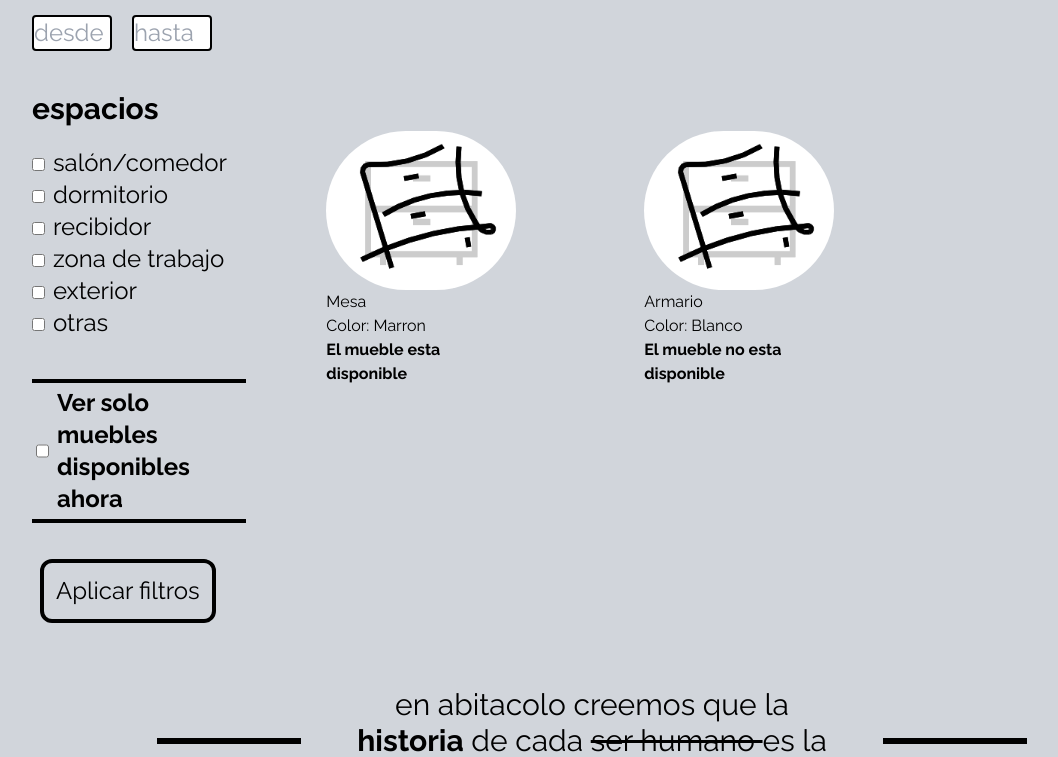
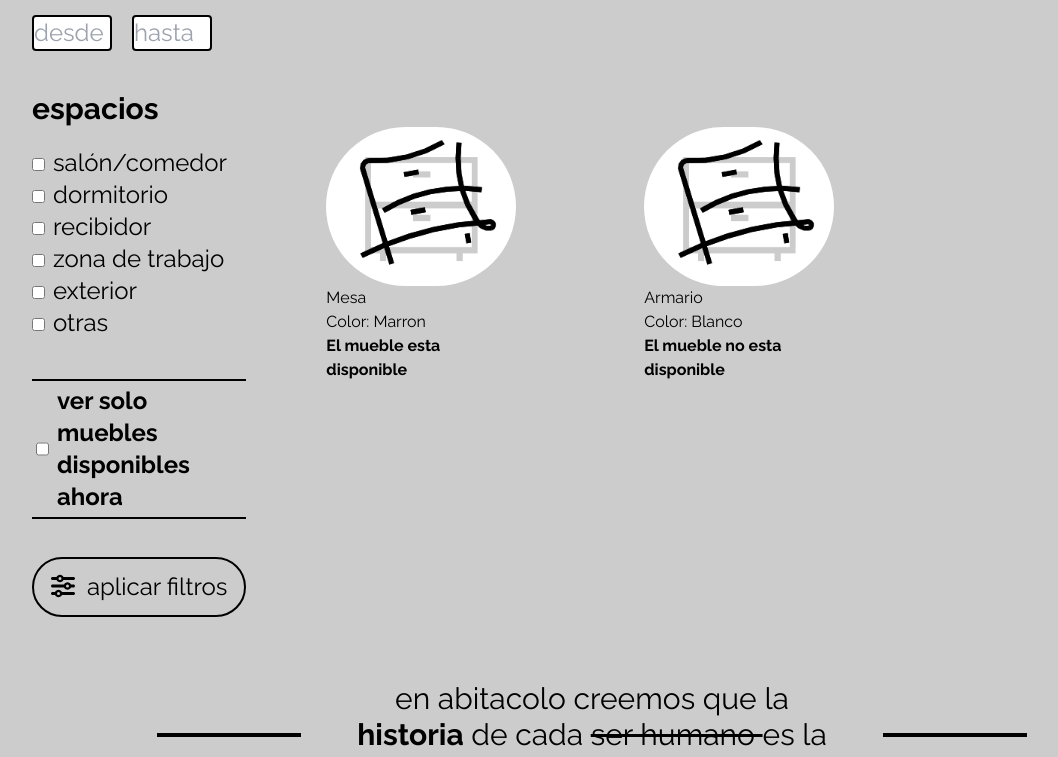
Before and after one commit to 4GeeksAcademy/abitacolo-front-, a React (Vite) app: page / in a window 1280 px wide. Shown: the part 2013-2770 px from the top of the page, without its empty margins (48-1106 px from the left). Built offline with nearby package versions, Linux system fonts and the light colour scheme.

Commit message:
mejoras modo oscuro

```diff
--- a/src/components/Filters.jsx
+++ b/src/components/Filters.jsx
@@ -1,4 +1,4 @@
-import { faSortDown } from "@fortawesome/free-solid-svg-icons";
+import { faSliders, faSortDown } from "@fortawesome/free-solid-svg-icons";
 import { FontAwesomeIcon } from "@fortawesome/react-fontawesome";
 import React from "react";
 
@@ -177,20 +177,21 @@ const Filters = () => {
           </div>
 
           {/* Ver disponibilidad */}
-          <div className="inline-block border-y-4 border-solid border-black mt-10 p-1 ">
+          <div className="inline-block border-y-2 border-solid dark:border-abitacoloGray border-black mt-10 p-1 ">
             <div className="flex justify-center">
               <input type="checkbox" id="disponibilidad"></input>
               <label className="ml-2">
-                <strong>Ver solo muebles</strong> <br />
+                <strong>ver solo muebles</strong> <br />
                 <strong> disponibles ahora </strong>
               </label>
             </div>
           </div>
 
           {/* Boton aplicar filtros */}
-          <div className="button mt-5">
-            <button className="p-3 border-4 border-solid border-black rounded-xl mt-4 ml-2 hover:bg-gray-200">
-              <i className="fa-solid fa-filter"></i>Aplicar filtros
+          <div className="grid mt-5">
+            <button className="p-3 border-2 dark:text-white dark:bg-grayShadow border-solid border-black dark:border-white rounded-full mt-4">
+              <FontAwesomeIcon icon={faSliders} />
+              <span className="ms-3">aplicar filtros</span>
             </button>
           </div>
         </div>
--- a/src/components/FooterBody.jsx
+++ b/src/components/FooterBody.jsx
@@ -11,8 +11,7 @@ import {
 
 const FooterBody = () => {
   return (
-    <div className="px-5 lg:px-20 py-10 max-lg:hidden dark:bg-prueba-color">
-
+    <div className="px-5 lg:px-20 py-10 max-lg:hidden dark:bg-darkGrayShadow dark:text-abitacoloGray">
       <div className="flex justify-between border-b-4 border-black">
         <img src={abitacolo} alt="Abitacolo" />
         <p className="place-self-end text-2xl">MADRID</p>
--- a/src/components/FooterHome.jsx
+++ b/src/components/FooterHome.jsx
@@ -4,7 +4,7 @@ const FooterHome = () => {
   return (
     <div className="flex justify-center my-16 gap-14 dark:bg-prueba-color ">
       <div className=" grid place-items-center  max-md:hidden">
-        <div className="bg-black h-1.5  w-36"></div>
+        <div className="bg-black dark:bg-grayShadow h-1  w-36"></div>
       </div>
       <div>
         <p className="text-3xl text-center">
@@ -16,7 +16,7 @@ const FooterHome = () => {
         </p>
       </div>
       <div className="grid place-items-center max-md:hidden">
-        <div className="bg-black h-1.5  w-36"></div>
+        <div className="bg-black dark:bg-grayShadow h-1  w-36"></div>
       </div>
     </div>
   );
--- a/src/components/NavBar.jsx
+++ b/src/components/NavBar.jsx
@@ -12,9 +12,9 @@ import Markdown from "react-markdown";
 const Navbar = () => {
   const [t, i18n] = useTranslation("global");
   return (
-    <div className="dark:text-abitacoloGray dark:bg-darkGrayShadow">
-      <div className=" text-center h-10 "></div>
-      <div className="px-5 lg:px-20">
+    <div className="">
+      <div className=" text-center h-10 bg-darkGrayShadow border-b-2 border-white"></div>
+      <div className="px-5 lg:px-20 dark:text-abitacoloGray dark:bg-darkGrayShadow">
         <nav className="flex justify-between items-center py-4 border-b-4 border-white">
           <div>
             <img src={logoAbitacolo} alt="Logo Abitacolo" />
@@ -59,7 +59,7 @@ const Navbar = () => {
               {t("navBar.body")}
             </Markdown>
 
-            <div className="mt-8 text-sm border-b-2 border-black flex justify-between">
+            <div className="mt-8 text-sm dark:border-abitacoloGray border-b-2 border-black flex justify-between">
               <p>{t("navBar.until")}</p>
               <span className="font-bold">{t("navBar.recovered")}</span>
             </div>
--- a/src/views/Home.jsx
+++ b/src/views/Home.jsx
@@ -12,9 +12,7 @@ function App() {
 
   return (
     <>
-      {/* <FontAwesomeIcons icon={faHouse} />
-      <FontAwesomeIcon icon={faUser} /> */}
-      <div className="bg-gray-300 px-5 lg:px-20 py-10 dark:bg-prueba-color">
+      <div className="bg-abitacoloGray dark:text-abitacoloGray dark:bg-darkGrayShadow px-5 lg:px-20 py-10 dark:bg-prueba-color">
         <div className=" max-xl:hidden">
           <HeaderHome />
         </div>
```
